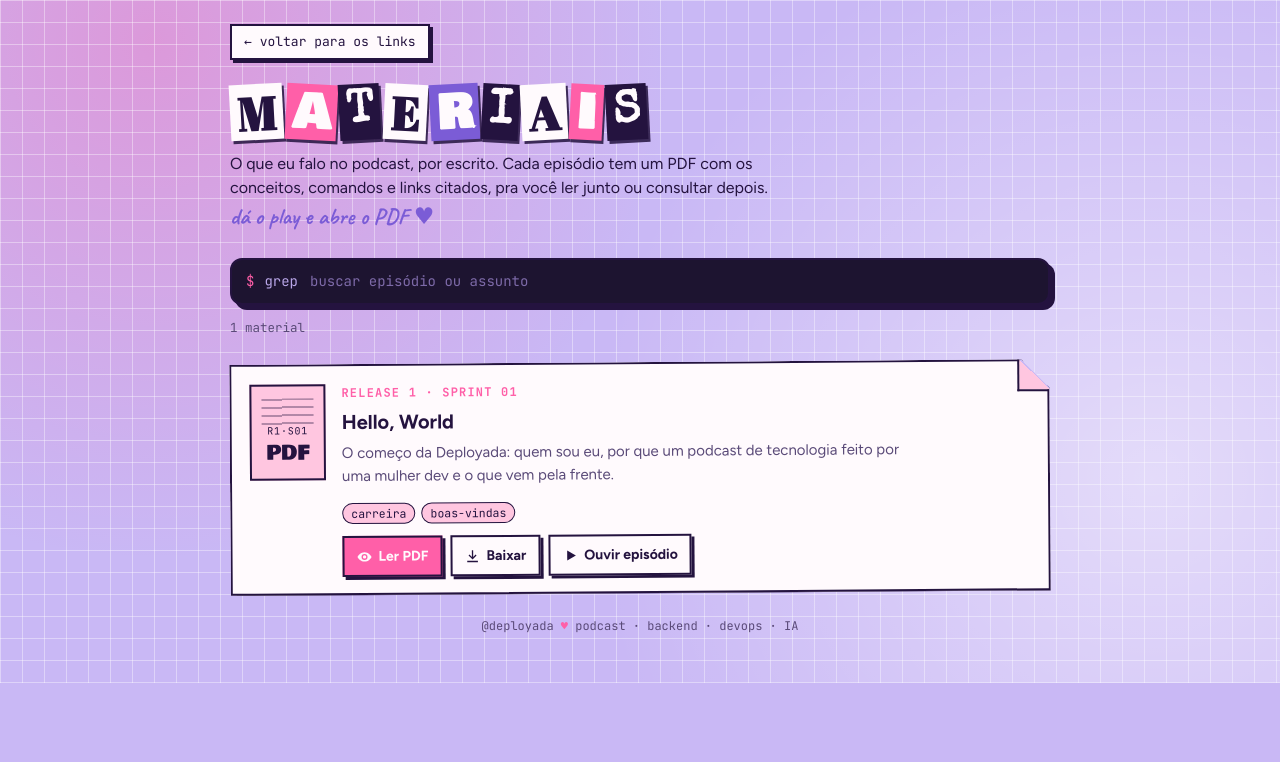
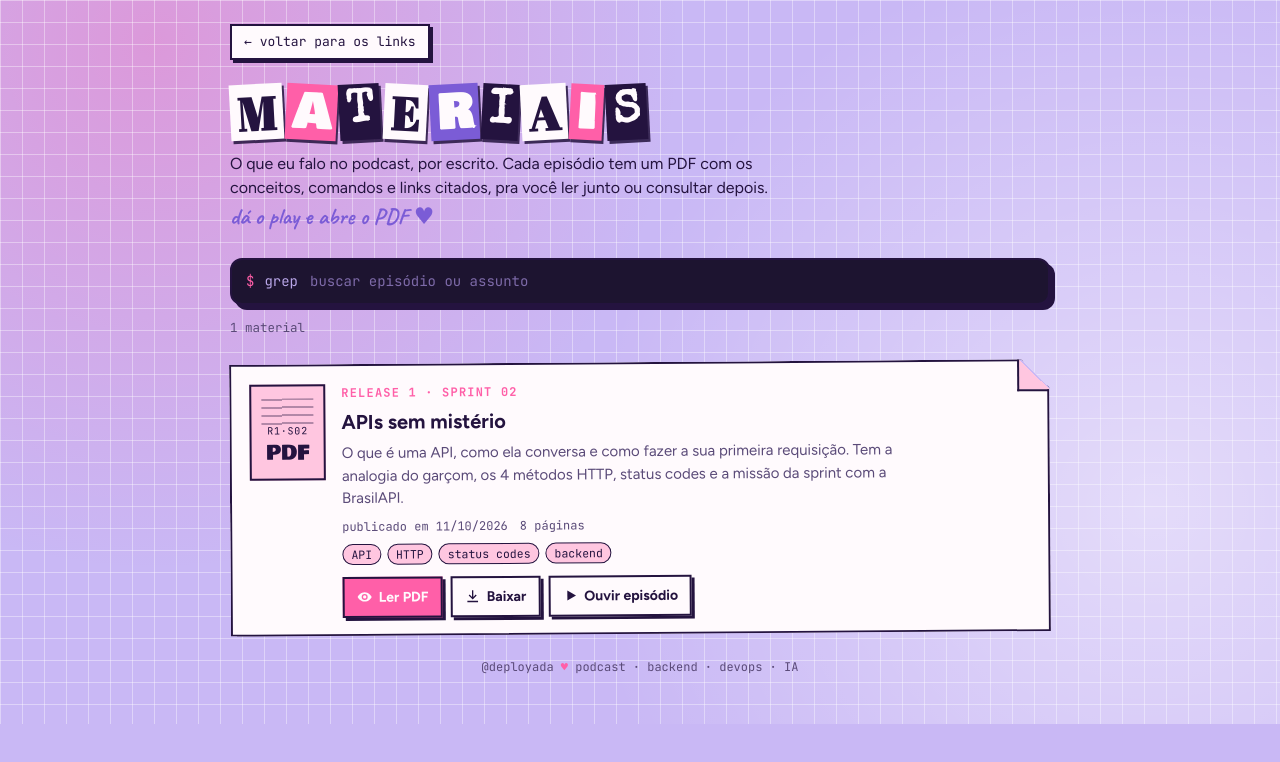
Before and after one commit to gabrielacarvalho/deployada-materiais, a plain HTML site: page index.html in a window 1280 px wide. Drawn offline with nearby package versions, Linux system fonts and the light colour scheme.

Commit message:
Add files via upload

```diff
--- a/index.html
+++ b/index.html
@@ -128,14 +128,14 @@ footer .h{color:var(--pink)}
 */
 const MATERIAIS = [
   {
-    release: 1, sprint: 1,
-    titulo: "Hello, World",
-    descricao: "O começo da Deployada: quem sou eu, por que um podcast de tecnologia feito por uma mulher dev e o que vem pela frente.",
-    data: "",            // ex.: "2026-10-01"
-    pdf: "pdfs/release-1-sprint-01-hello-world.pdf",
-    paginas: null,
-    tags: ["carreira", "boas-vindas"],
-    episodio: "https://open.spotify.com/episode/2Rm7nI40Rw6IRHd8SjBnDC"
+    release: 1, sprint: 2,
+    titulo: "APIs sem mistério",
+    descricao: "O que é uma API, como ela conversa e como fazer a sua primeira requisição. Tem a analogia do garçom, os 4 métodos HTTP, status codes e a missão da sprint com a BrasilAPI.",
+    data: "2026-10-11",
+    pdf: "pdfs/Deployada-Sprint02-material.pdf",
+    paginas: 8,
+    tags: ["API", "HTTP", "status codes", "backend"],
+    episodio: "http://podcast.deployada.com.br/"
   },
 ];
 
```
